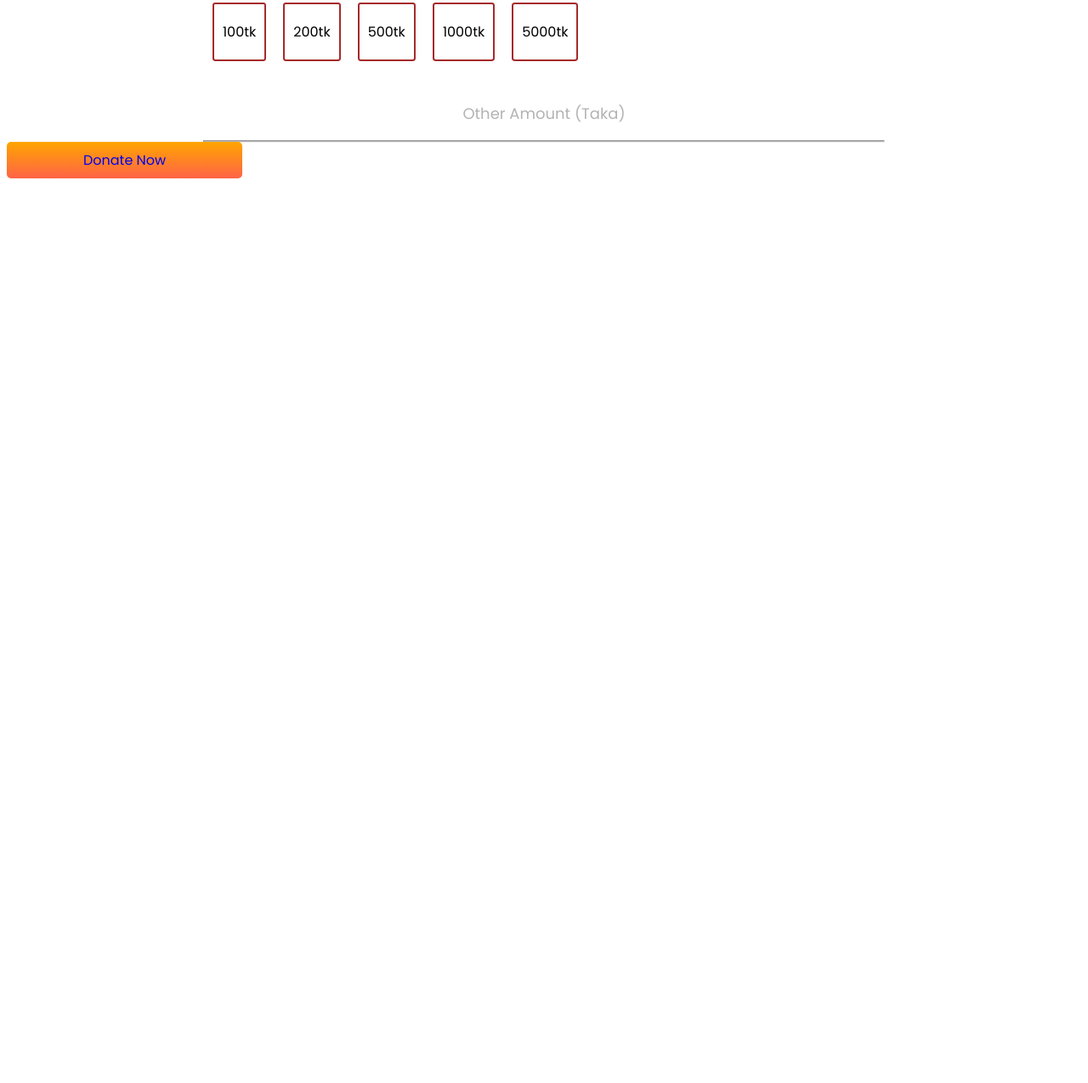
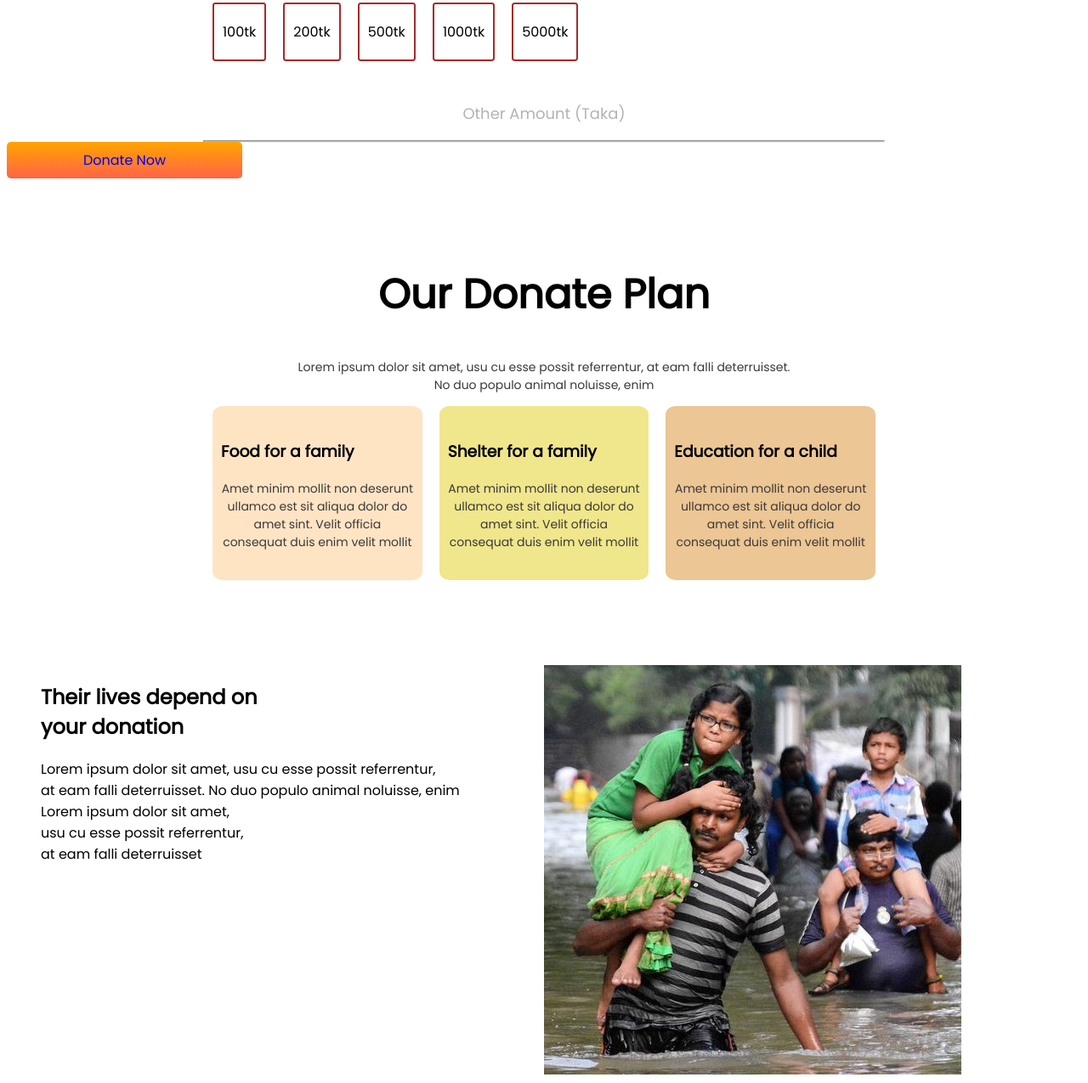
Before and after one commit to Aktarull/frist-assignment, a plain HTML site: page index.html in a window 1280 px wide. Shown: the part 1161-2436 px from the top of the page at 85% size. Before the commit the page ends 1472 px from the top, so only its background shows below. Drawn offline with Linux system fonts and the light colour scheme.

Commit message:
next commit

```diff
--- a/index.html
+++ b/index.html
@@ -37,15 +37,81 @@
 
             <div class="horizontal">
                 <p>Other Amount (Taka)</p>
-                <div class="hr-line">
-                    <hr>
-                </div>
+                <hr>
             </div>
             <a target="_blank" href="https://www.programming-hero.com/ ">Donate Now </a>
 
 
         </div>
     </section>
+    <section>
+        <Div class="donate-plan">
+            <h1>Our Donate Plan</h1>
+            <p> Lorem ipsum dolor sit amet, usu cu esse possit referrentur, at eam falli
+                deterruisset. <br> No duo populo animal noluisse, enim</p>
+            <div class="table">
+                <div class="table-1">
+                    <h3> Food for a family </h3>
+                    <p>Amet minim mollit non deserunt
+                        ullamco est sit aliqua dolor do amet
+                        sint. Velit officia consequat duis enim
+                        velit mollit</p>
+                </div>
+                <div class="table-2">
+                    <h3> Shelter for a family</h3>
+                    <p>Amet minim mollit non deserunt
+                        ullamco est sit aliqua dolor do amet
+                        sint. Velit officia consequat duis enim
+                        velit mollit</p>
+                </div>
+                <div class="table-3">
+                    <h3> Education for a child </h3>
+                    <p> Amet minim mollit non deserunt
+                        ullamco est sit aliqua dolor do amet
+                        sint. Velit officia consequat duis enim
+                        velit mollit</p>
+                </div>
+
+            </div>
+        </Div>
+    </section>
+    <section>
+        <div class="your-donation">
+            <div class="half-width">
+                <h2> Their lives depend on
+                    <br> your donation
+                </h2>
+                <p> Lorem ipsum dolor sit amet, usu cu esse possit
+                    referrentur, <br> at eam falli deterruisset. No duo populo
+                    animal noluisse, enim<br>
+                    Lorem ipsum dolor sit amet, <br> usu cu esse possit
+                    referrentur, <br> at eam falli deterruisset</p>
+            </div>
+            <div class="half-width">
+                <img src="images/donation004.jpg" alt=" ">
+
+
+            </div>
+    </section>
+    <section>
+        <div class="survive">
+            <div class="half-width1">
+                <img src="images/donation009.jpg" alt=" ">
+
+            </div>
+            <div class="half-width1">
+                <h2> They need us
+                    <br> to suvive
+                </h2>
+                <p> Lorem ipsum dolor sit amet, usu cu esse possit
+                    referrentur,<br> at eam falli deterruisset. No duo populo
+                    animal noluisse,<br> enim
+                    Lorem ipsum dolor sit amet, <br> usu cu esse possit
+                    referrentur, <br> at eam falli deterruisset</p>
+            </div>
+
+        </div>
+    </section>
 </body>
 
 </html>
--- a/style.css
+++ b/style.css
@@ -120,3 +120,71 @@ hr {
     height: 1px;
     width: 800px;
 }
+
+.donate-plan h1 {
+    text-align: center;
+    color: black;
+    font-size: 48px;
+}
+
+.donate-plan p {
+    color: rgb(58, 57, 57);
+    font-size: 14px;
+    text-align: center;
+}
+
+.table {
+    display: flex;
+    border-left: 2px;
+    width: 800px;
+    margin: 0 auto;
+}
+
+.table-1 {
+    padding: 20px 10px 20px 10px;
+    align-content: center;
+    margin: 0 10px;
+    border-radius: 5%;
+    background-color: bisque;
+}
+
+.table-2 {
+    padding: 20px 10px 20px 10px;
+    align-content: center;
+    margin: 0 10px;
+    border-radius: 5%;
+    background-color: khaki;
+}
+
+.table-3 {
+    padding: 20px 10px 20px 10px;
+    align-content: center;
+    margin: 0 10px;
+    border-radius: 5%;
+
+    background-color: rgb(236, 198, 148);
+}
+
+.your-donation {
+    display: flex;
+    font-size: medium;
+    margin-top: 100px;
+    margin-left: 40px;
+    margin-right: 40px;
+}
+
+.survive {
+    display: flex;
+    font-size: medium;
+    margin-top: 100px;
+    margin-left: 40px;
+    margin-right: 40px;
+}
+
+.half-width {
+    width: 50%;
+}
+
+.half-width1 {
+    width: 50%;
+}
```
Also changed, not shown: images/donation004.jpg (added), images/donation009.jpg (added).
